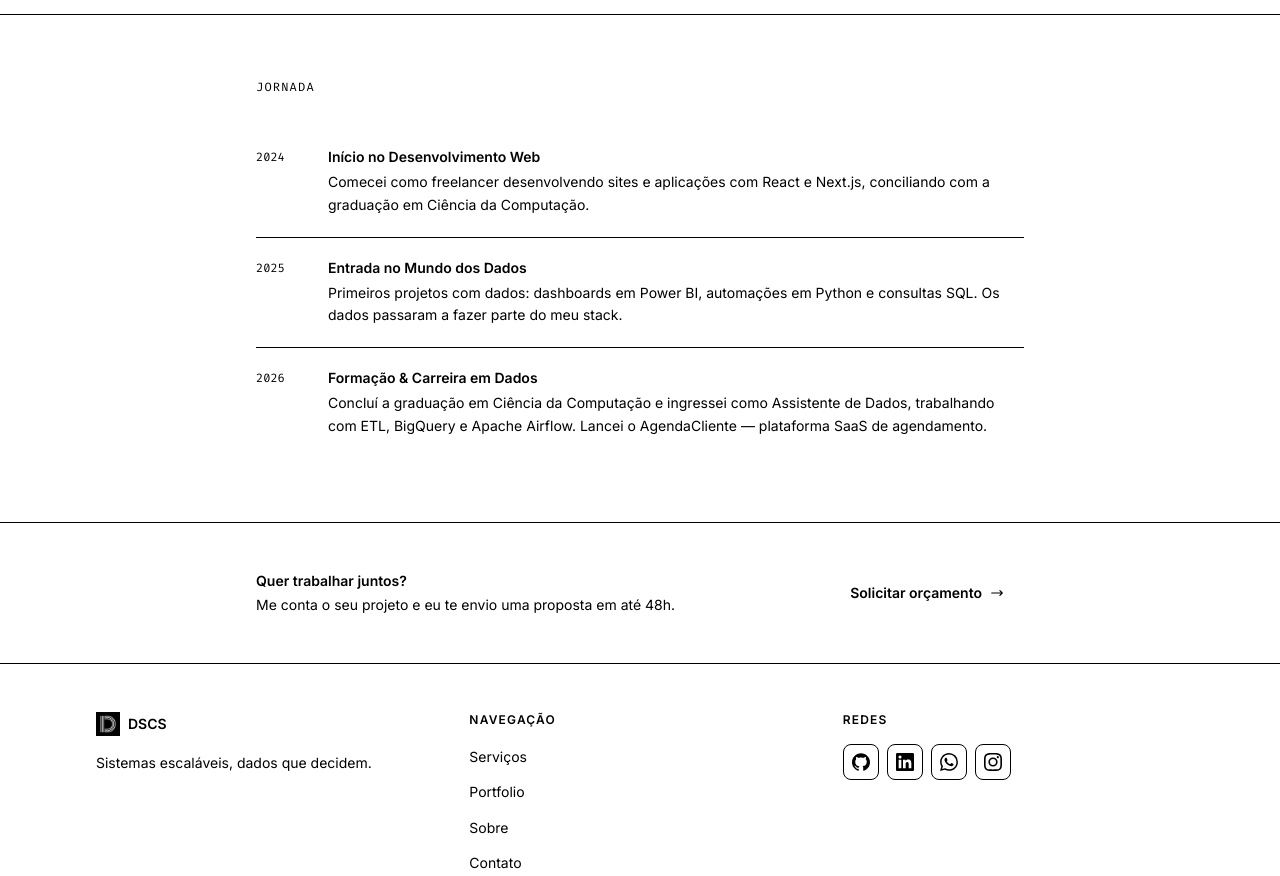
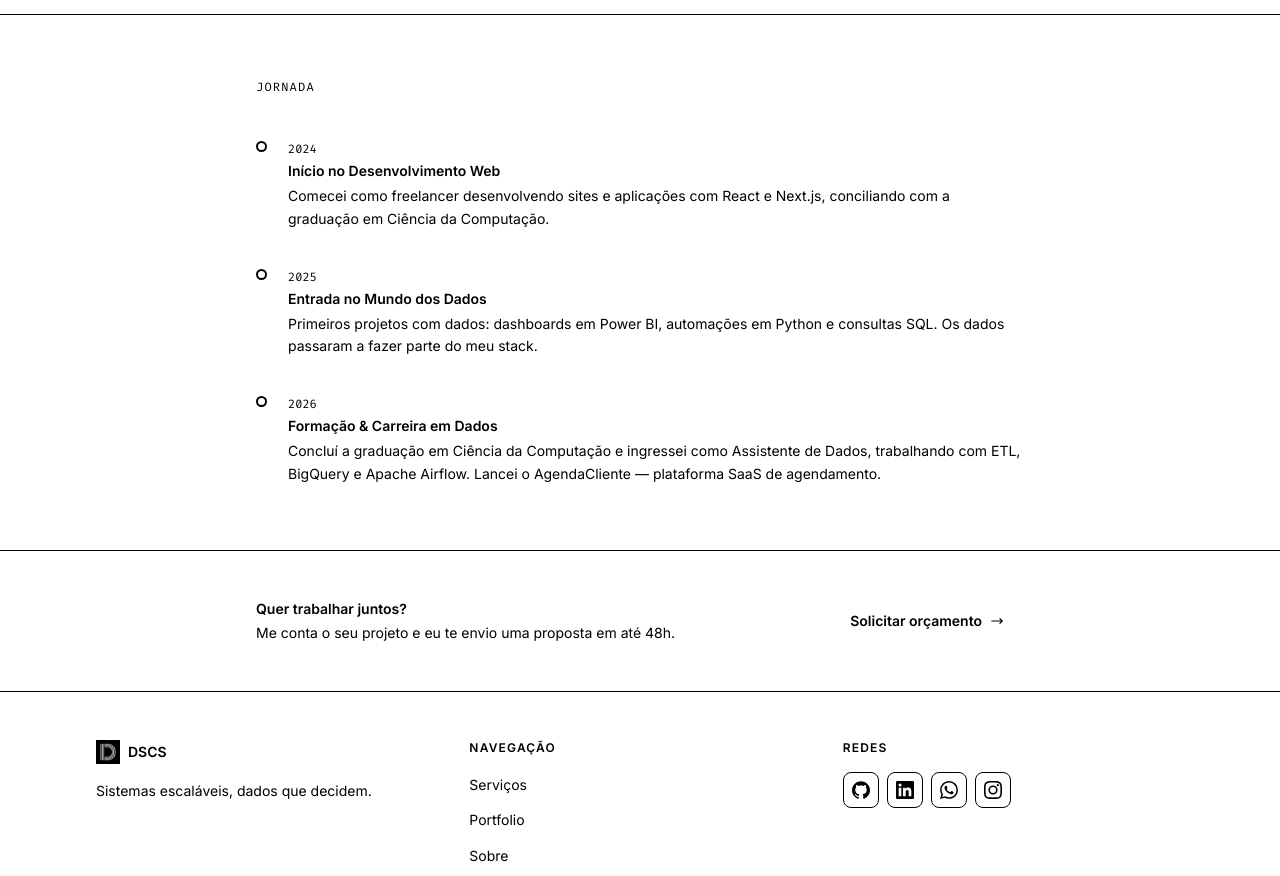
Before and after one commit to diegoscs/site_dscs, a Next.js app: page /sobre in a window 1280 px wide. Shown: the part 900-1776 px from the top of the page. Built offline with nearby package versions, Linux system fonts and the light colour scheme.

Commit message:
feat: Improve timeline with vertical line and dot markers

```diff
--- a/src/app/sobre/page.tsx
+++ b/src/app/sobre/page.tsx
@@ -177,16 +177,31 @@ export default function Sobre() {
       {/* Timeline */}
       <section className="py-16 px-6 border-t border-[var(--color-border-dark)]">
         <div className="max-w-3xl mx-auto">
-          <p className="text-xs text-[var(--color-text-muted)] mb-8 uppercase tracking-widest font-mono">
+          <p className="text-xs text-[var(--color-text-muted)] mb-10 uppercase tracking-widest font-mono">
             Jornada
           </p>
-          <div className="space-y-0">
-            {timeline.map((item, idx) => (
-              <div key={idx} className="flex gap-8 py-5 border-b border-[var(--color-border-dark)] last:border-b-0">
-                <span className="text-xs font-mono text-[var(--color-primary)] w-10 flex-shrink-0 pt-0.5">
-                  {item.ano}
-                </span>
-                <div>
+          <div className="relative">
+            {/* Vertical line */}
+            <div className="absolute left-[5px] top-2 bottom-2 w-px bg-[var(--color-border-dark)]" aria-hidden="true" />
+
+            <div className="space-y-8">
+              {timeline.map((item, idx) => (
+                <div key={idx} className="relative pl-8">
+                  {/* Dot */}
+                  <div
+                    className={`absolute left-0 top-1.5 w-[11px] h-[11px] rounded-full border-2 ${
+                      idx === timeline.length - 1
+                        ? "border-[var(--color-primary)] bg-[var(--color-primary)]"
+                        : "border-[var(--color-border-hover)] bg-[var(--color-bg-dark)]"
+                    }`}
+                    aria-hidden="true"
+                  />
+
+                  {/* Year badge */}
+                  <span className="inline-block text-xs font-mono text-[var(--color-primary)] mb-1">
+                    {item.ano}
+                  </span>
+
                   <p className="text-sm font-semibold text-[var(--color-text-dark)] mb-1">
                     {item.titulo}
                   </p>
@@ -194,8 +209,8 @@ export default function Sobre() {
                     {item.descricao}
                   </p>
                 </div>
-              </div>
-            ))}
+              ))}
+            </div>
           </div>
         </div>
       </section>
```
